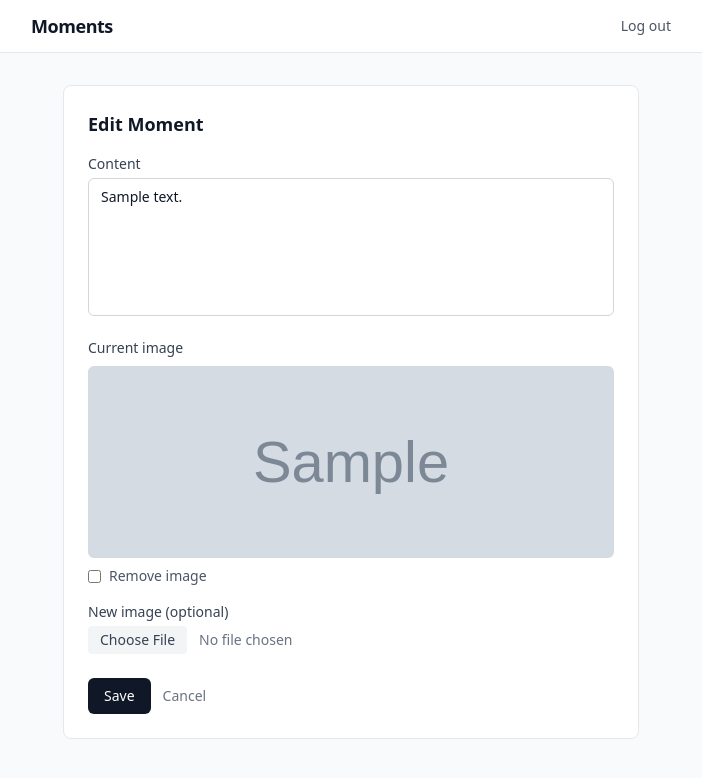
After one commit to theprivateer/moments, a Laravel app: page /moments/1/edit in a window 1280 px wide. The commit adds this page. Shown: the top 778 px of the page, without its empty margins (289-991 px from the left). Run offline with Laravel 12, Linux system fonts and the light colour scheme; a user stored in the database is signed in; data comes from the database, SQL or seed files in the repository; tables that the repository leaves empty hold one stand-in row (values such as "Sample post"); grey boxes marked "Sample" are stand-in pictures; style sheets or scripts are compiled from the project's sources.

Commit message:
Rename Post → Moment throughout the codebase
Renames the model, migration table, factory, policy, action, form
requests, controller, routes, views, and tests from Post to Moment to
align the internal naming with the app's "Moments" brand.

Co-Authored-By: Claude Sonnet 4.6 <noreply@anthropic.com>

```diff
--- a/app/Actions/ResolvePostImageAction.php
+++ b/app/Actions/ResolveMomentImageAction.php
@@ -5,7 +5,7 @@ namespace App\Actions;
 use Illuminate\Http\UploadedFile;
 use Illuminate\Support\Facades\Storage;
 
-class ResolvePostImageAction
+class ResolveMomentImageAction
 {
     public function __invoke(?string $currentPath, ?UploadedFile $newFile, bool $remove = false): ?string
     {
@@ -19,7 +19,7 @@ class ResolvePostImageAction
                 Storage::disk('public')->delete($currentPath);
             }
 
-            $currentPath = $newFile->store('posts', 'public');
+            $currentPath = $newFile->store('moments', 'public');
         }
 
         return $currentPath;
--- a/app/Http/Controllers/Auth/LoginController.php
+++ b/app/Http/Controllers/Auth/LoginController.php
@@ -21,7 +21,7 @@ class LoginController extends Controller
         if (Auth::attempt($request->validated(), $request->boolean('remember'))) {
             $request->session()->regenerate();
 
-            return redirect()->route('posts.index');
+            return redirect()->route('moments.index');
         }
 
         return back()->withErrors([
@@ -36,6 +36,6 @@ class LoginController extends Controller
         $request->session()->invalidate();
         $request->session()->regenerateToken();
 
-        return redirect()->route('posts.index');
+        return redirect()->route('moments.index');
     }
 }
--- /dev/null
+++ b/app/Http/Controllers/MomentController.php
@@ -0,0 +1,72 @@
+<?php
+
+namespace App\Http\Controllers;
+
+use App\Actions\ResolveMomentImageAction;
+use App\Http\Requests\StoreMomentRequest;
+use App\Http\Requests\UpdateMomentRequest;
+use App\Models\Moment;
+use Illuminate\Http\RedirectResponse;
+use Illuminate\Support\Facades\Storage;
+use Illuminate\View\View;
+
+class MomentController extends Controller
+{
+    public function index(): View
+    {
+        $moments = Moment::query()->latest()->get();
+
+        return view('moments.index', compact('moments'));
+    }
+
+    public function store(StoreMomentRequest $request, ResolveMomentImageAction $resolveImage): RedirectResponse
+    {
+        $validated = $request->validated();
+
+        Moment::create([
+            'user_id' => $request->user()->id,
+            'body' => $validated['body'],
+            'image_path' => $resolveImage(null, $request->file('image')),
+        ]);
+
+        return redirect()->route('moments.index');
+    }
+
+    public function edit(Moment $moment): View
+    {
+        $this->authorize('update', $moment);
+
+        return view('moments.edit', compact('moment'));
+    }
+
+    public function update(UpdateMomentRequest $request, Moment $moment, ResolveMomentImageAction $resolveImage): RedirectResponse
+    {
+        $this->authorize('update', $moment);
+
+        $validated = $request->validated();
+
+        $moment->update([
+            'body' => $validated['body'],
+            'image_path' => $resolveImage(
+                $moment->image_path,
+                $request->file('image'),
+                (bool) ($validated['remove_image'] ?? false),
+            ),
+        ]);
+
+        return redirect()->route('moments.index');
+    }
+
+    public function destroy(Moment $moment): RedirectResponse
+    {
+        $this->authorize('delete', $moment);
+
+        if ($moment->image_path) {
+            Storage::disk('public')->delete($moment->image_path);
+        }
+
+        $moment->delete();
+
+        return redirect()->route('moments.index');
+    }
+}
--- a/app/Http/Requests/StorePostRequest.php
+++ b/app/Http/Requests/StoreMomentRequest.php
@@ -4,7 +4,7 @@ namespace App\Http\Requests;
 
 use Illuminate\Foundation\Http\FormRequest;
 
-class StorePostRequest extends FormRequest
+class StoreMomentRequest extends FormRequest
 {
     public function authorize(): bool
     {
--- a/app/Http/Requests/UpdatePostRequest.php
+++ b/app/Http/Requests/UpdateMomentRequest.php
@@ -4,7 +4,7 @@ namespace App\Http\Requests;
 
 use Illuminate\Foundation\Http\FormRequest;
 
-class UpdatePostRequest extends FormRequest
+class UpdateMomentRequest extends FormRequest
 {
     public function authorize(): bool
     {
--- a/app/Models/Post.php
+++ b/app/Models/Moment.php
@@ -7,7 +7,7 @@ use Illuminate\Database\Eloquent\Model;
 use Illuminate\Database\Eloquent\Relations\BelongsTo;
 use Illuminate\Support\Str;
 
-class Post extends Model
+class Moment extends Model
 {
     use HasFactory;
 
--- a/database/factories/PostFactory.php
+++ b/database/factories/MomentFactory.php
@@ -6,9 +6,9 @@ use App\Models\User;
 use Illuminate\Database\Eloquent\Factories\Factory;
 
 /**
- * @extends \Illuminate\Database\Eloquent\Factories\Factory<\App\Models\Post>
+ * @extends \Illuminate\Database\Eloquent\Factories\Factory<\App\Models\Moment>
  */
-class PostFactory extends Factory
+class MomentFactory extends Factory
 {
     public function definition(): array
     {
--- a/resources/views/layouts/app.blade.php
+++ b/resources/views/layouts/app.blade.php
@@ -9,7 +9,7 @@
 <body class="bg-gray-50 text-gray-900 antialiased">
     <header class="bg-white border-b border-gray-200">
         <div class="max-w-2xl mx-auto px-4 py-3 flex items-center justify-between">
-            <a href="{{ route('posts.index') }}" class="font-semibold text-lg tracking-tight">Moments</a>
+            <a href="{{ route('moments.index') }}" class="font-semibold text-lg tracking-tight">Moments</a>
 
             <nav class="flex items-center gap-4 text-sm">
                 @auth
--- a/resources/views/posts/edit.blade.php
+++ b/resources/views/moments/edit.blade.php
@@ -2,9 +2,9 @@
 
 @section('content')
     <div class="bg-white border border-gray-200 rounded-lg p-6 max-w-xl mx-auto">
-        <h1 class="text-lg font-semibold mb-4">Edit Post</h1>
+        <h1 class="text-lg font-semibold mb-4">Edit Moment</h1>
 
-        <form method="POST" action="{{ route('posts.update', $post) }}" enctype="multipart/form-data">
+        <form method="POST" action="{{ route('moments.update', $moment) }}" enctype="multipart/form-data">
             @csrf
             @method('PATCH')
 
@@ -15,16 +15,16 @@
                     name="body"
                     rows="6"
                     class="w-full border border-gray-300 rounded-md px-3 py-2 text-sm focus:outline-hidden focus:ring-2 focus:ring-gray-400 resize-none"
-                >{{ old('body', $post->body) }}</textarea>
+                >{{ old('body', $moment->body) }}</textarea>
                 @error('body')
                     <p class="mt-1 text-sm text-red-600">{{ $message }}</p>
                 @enderror
             </div>
 
-            @if ($post->imageUrl())
+            @if ($moment->imageUrl())
                 <div class="mb-4">
                     <p class="text-sm font-medium text-gray-700 mb-2">Current image</p>
-                    <img src="{{ $post->imageUrl() }}" alt="Current image" class="w-full rounded-md mb-2 object-cover max-h-48">
+                    <img src="{{ $moment->imageUrl() }}" alt="Current image" class="w-full rounded-md mb-2 object-cover max-h-48">
                     <label class="flex items-center gap-2 text-sm text-gray-600 cursor-pointer">
                         <input type="checkbox" name="remove_image" value="1" class="rounded">
                         Remove image
@@ -45,7 +45,7 @@
                 <button type="submit" class="bg-gray-900 text-white px-4 py-2 rounded-md text-sm hover:bg-gray-700">
                     Save
                 </button>
-                <a href="{{ route('posts.index') }}" class="text-sm text-gray-500 hover:text-gray-900">Cancel</a>
+                <a href="{{ route('moments.index') }}" class="text-sm text-gray-500 hover:text-gray-900">Cancel</a>
             </div>
         </form>
     </div>
--- a/routes/web.php
+++ b/routes/web.php
@@ -1,18 +1,18 @@
 <?php
 
 use App\Http\Controllers\Auth\LoginController;
-use App\Http\Controllers\PostController;
+use App\Http\Controllers\MomentController;
 use Illuminate\Support\Facades\Route;
 
 // Public timeline
-Route::get('/', [PostController::class, 'index'])->name('posts.index');
+Route::get('/', [MomentController::class, 'index'])->name('moments.index');
 
-// Authenticated post actions
+// Authenticated moment actions
 Route::middleware('auth')->group(function () {
-    Route::post('/posts', [PostController::class, 'store'])->name('posts.store');
-    Route::get('/posts/{post}/edit', [PostController::class, 'edit'])->name('posts.edit');
-    Route::patch('/posts/{post}', [PostController::class, 'update'])->name('posts.update');
-    Route::delete('/posts/{post}', [PostController::class, 'destroy'])->name('posts.destroy');
+    Route::post('/moments', [MomentController::class, 'store'])->name('moments.store');
+    Route::get('/moments/{moment}/edit', [MomentController::class, 'edit'])->name('moments.edit');
+    Route::patch('/moments/{moment}', [MomentController::class, 'update'])->name('moments.update');
+    Route::delete('/moments/{moment}', [MomentController::class, 'destroy'])->name('moments.destroy');
     Route::post('/logout', [LoginController::class, 'destroy'])->name('logout');
 });
 
```
Also changed, not shown: app/Http/Controllers/PostController.php (deleted, +0 -72 lines), app/Policies/MomentPolicy.php (added, +19 -0 lines), app/Policies/PostPolicy.php (deleted, +0 -19 lines), resources/views/moments/index.blade.php (renamed from resources/views/posts/index.blade.php, +11 -11 lines), tests/Feature/MomentTest.php (added, +91 -0 lines), tests/Feature/PostTest.php (deleted, +0 -91 lines), database/migrations/2026_02_26_123303_create_moments_table.php.
